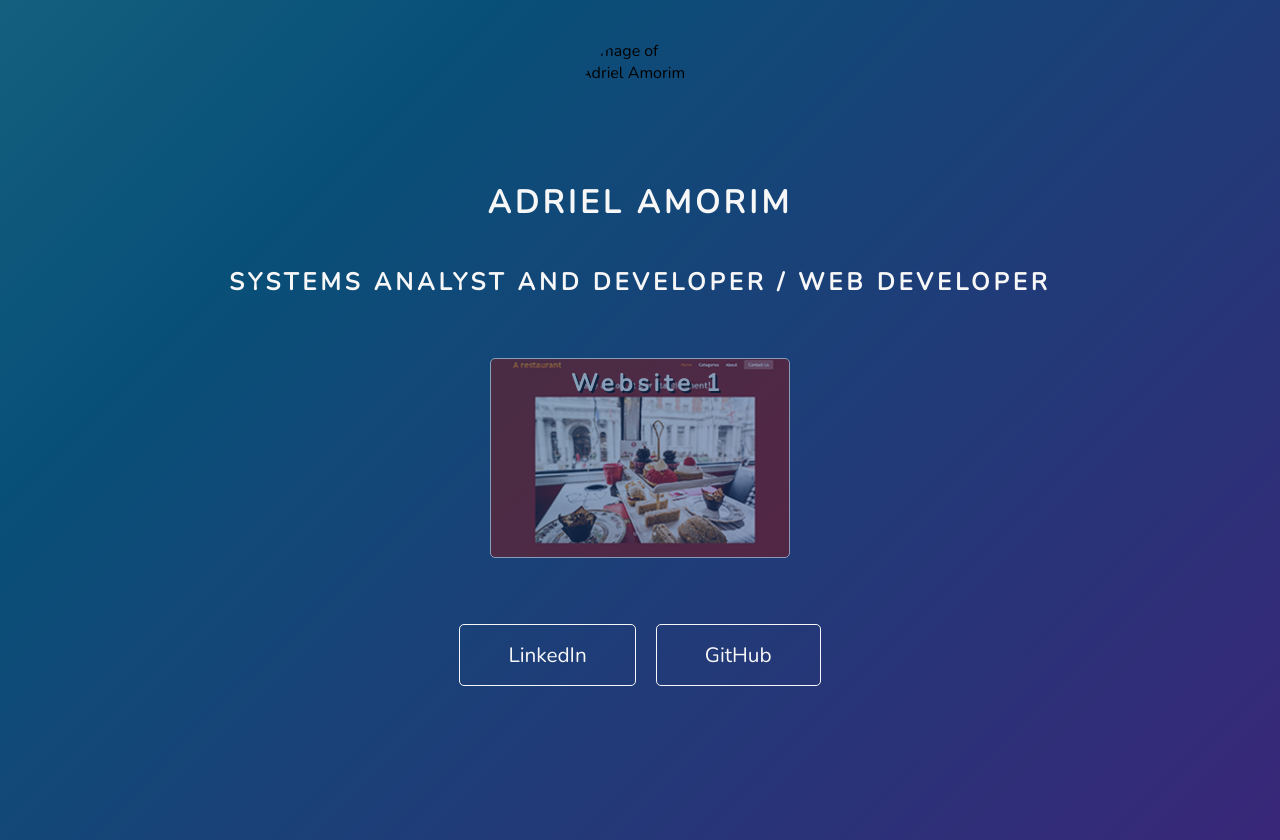
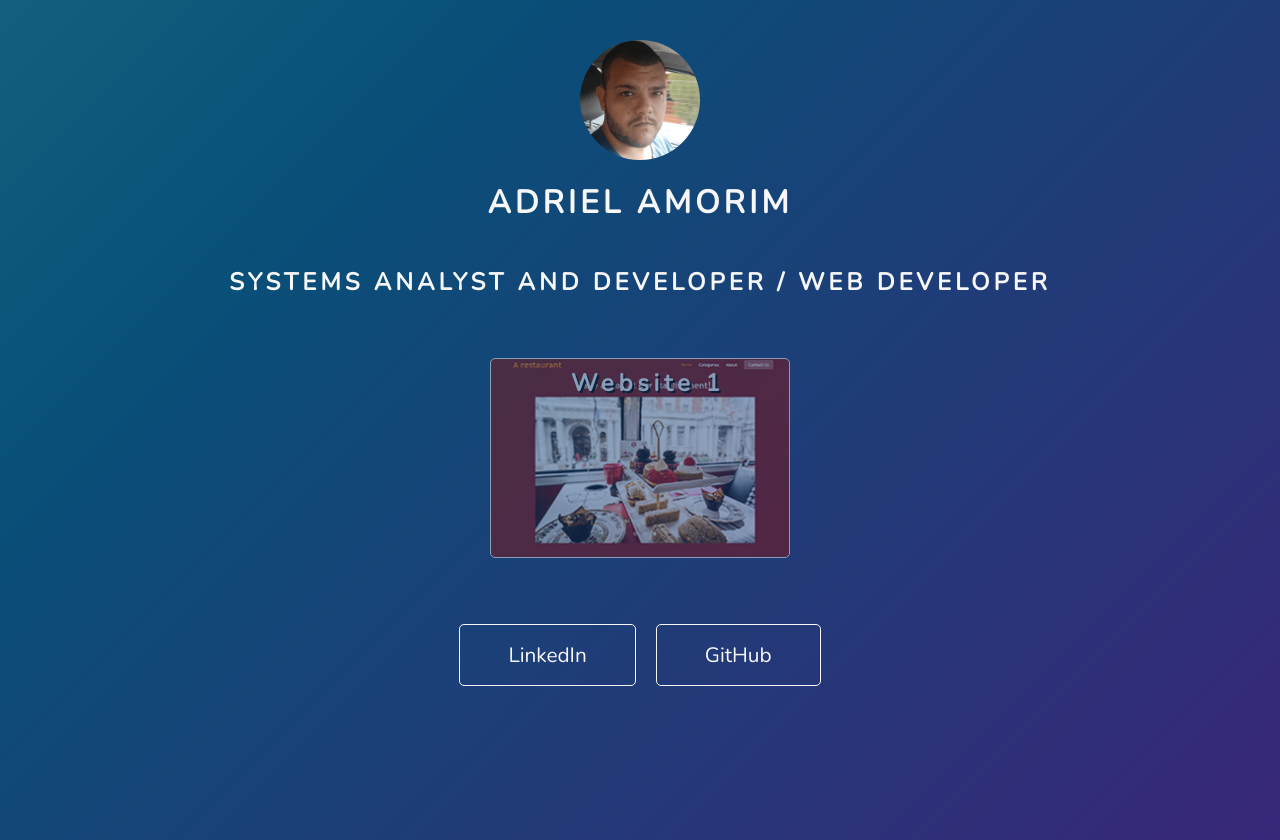
Before and after one commit to AdrielGAmorim/Portfolio, a plain HTML site: page index.html in a window 1280 px wide. Drawn offline with nearby package versions, Linux system fonts and the light colour scheme; the site is published under a folder, as on GitHub Pages, so addresses that start at the root find nothing.

Commit message:
Added my face

```diff
--- a/index.html
+++ b/index.html
@@ -12,7 +12,7 @@
     </head>
     <body>
       <main class="portfolio-container">
-        <img src="/images/Adriel_Amorim.png" id="photo" alt="Image of Adriel Amorim">
+        <img src="images/Adriel_Amorim.png" id="photo" alt="Image of Adriel Amorim">
         <h1>Adriel Amorim</h1>
         <h2>Systems Analyst and Developer / Web Developer</h2>
         <div class="portfolio-content">
```
